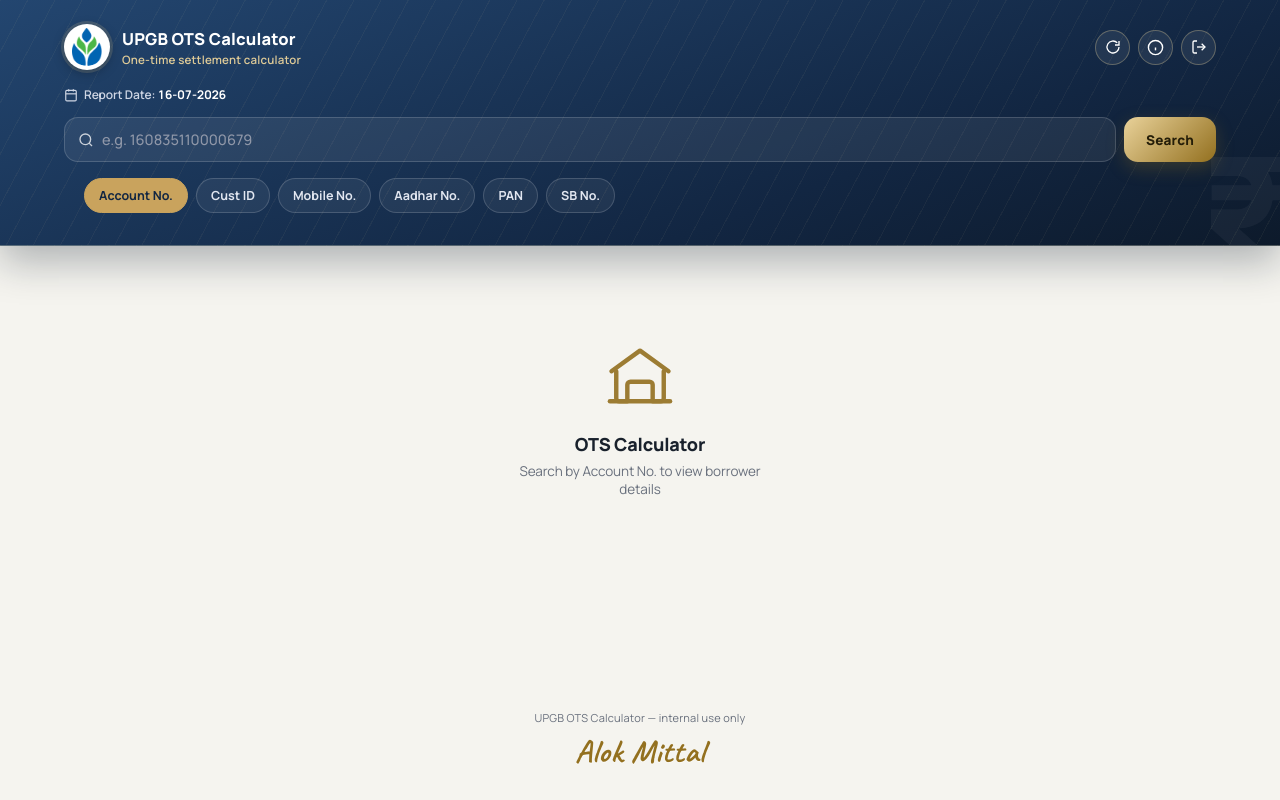
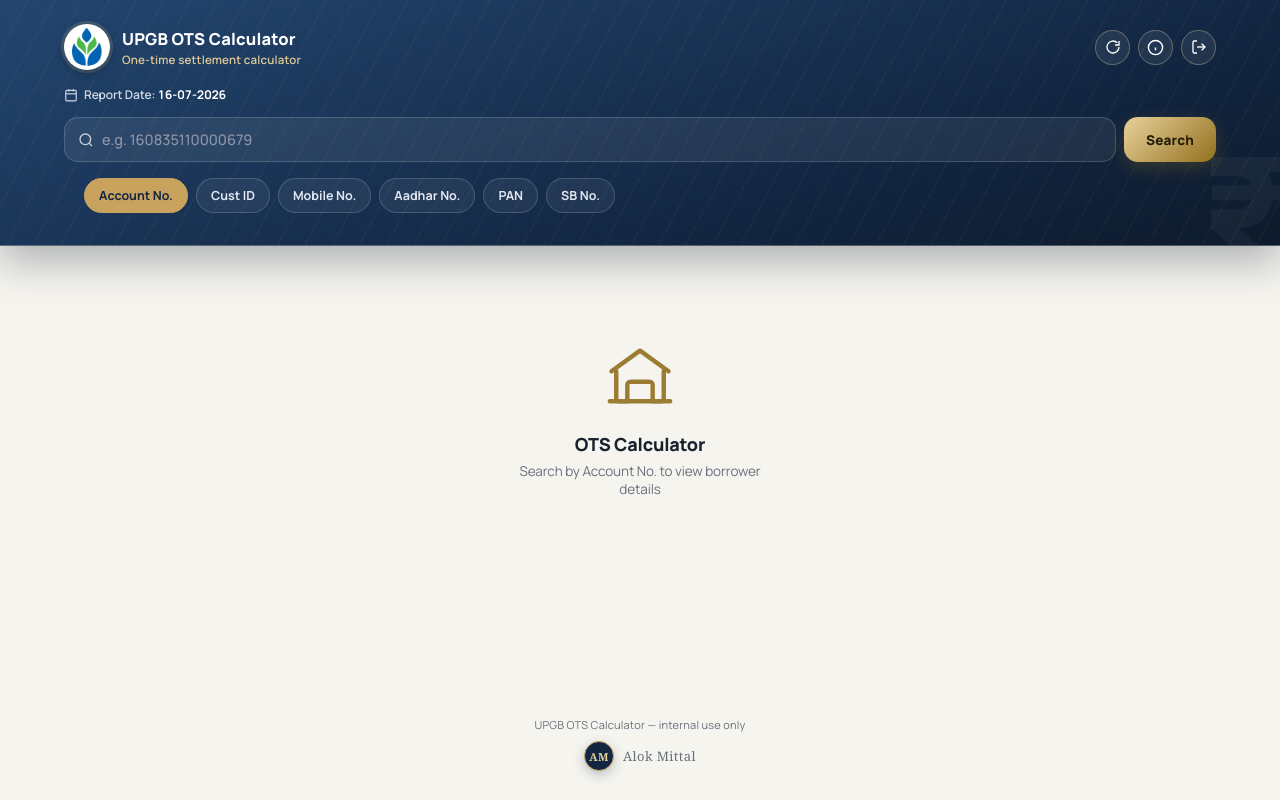
Before and after one commit to mittalok-creator/OTS_UTILITY, a website: page views/app.html in a window 1280 px wide. Drawn offline with Linux system fonts and the light colour scheme; no server answers.

Commit message:
Use the same AM Alok Mittal signature badge inside the app footer as on login

```diff
--- a/public/css/app.css
+++ b/public/css/app.css
@@ -59,6 +59,7 @@
   display:flex;align-items:center;justify-content:center;flex-shrink:0;box-shadow:0 4px 12px rgba(19,38,66,.25)}
 .login-signature .ls-badge span{font-family:Georgia,'Times New Roman',serif;font-size:11px;font-weight:700;color:var(--gold-l);letter-spacing:.3px}
 .login-signature .ls-name{font-family:Georgia,'Times New Roman',serif;font-size:13px;color:var(--sub);letter-spacing:.4px}
+.app-signature{margin-top:10px}
 
 #shell{max-width:460px;margin:0 auto;height:100vh;height:100dvh;width:100%;background:var(--bg);position:relative;box-shadow:0 0 60px rgba(10,22,40,.10);display:flex;flex-direction:column;overflow:hidden}
 header.app-head,.detail-head,footer.app-foot{flex-shrink:0}
--- a/views/app.html
+++ b/views/app.html
@@ -54,7 +54,10 @@
 
   <footer class="app-foot">
     <div class="foot-note">UPGB OTS Calculator — internal use only</div>
-    <div class="credit-signature">Alok Mittal</div>
+    <div class="login-signature app-signature">
+      <span class="ls-badge"><span>AM</span></span>
+      <span class="ls-name">Alok Mittal</span>
+    </div>
   </footer>
 </div>
 
```
